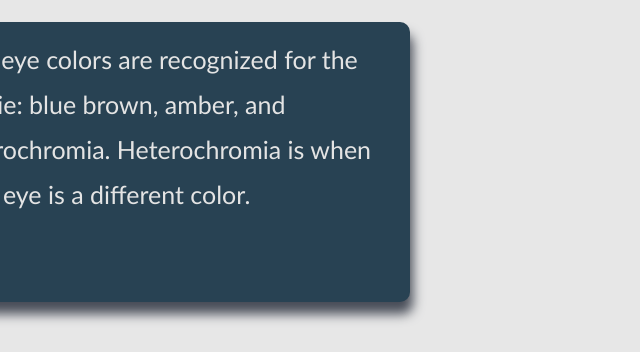
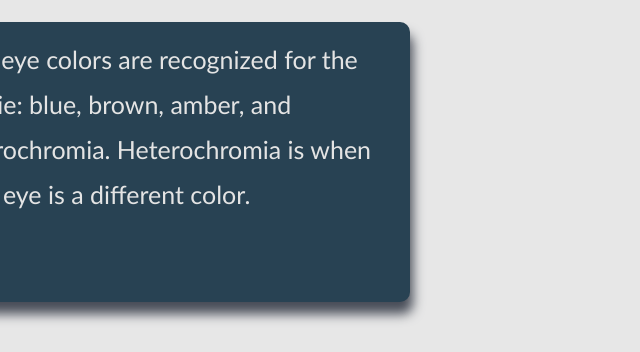
Before and after one commit to eggsonafryingpan/aussieshepherdproject.github.io, a plain HTML site: page appearance.html in a window 1280 px wide. Shown: the part 1138-1490 px from the top of the page, 0-640 px from the left. Drawn offline with Linux system fonts and the light colour scheme.

Commit message:
Update appearance.html

```diff
--- a/appearance.html
+++ b/appearance.html
@@ -40,7 +40,7 @@
                 <button id="heterochromia" onclick="myFunction2(this.id)" class="button2">Hetero<br>chromia</button>
 
                 <div id="image2" class="image2"></div>
-                <p id="text2">Four eye colors are recognized for the Aussie: blue brown, amber, and heterochromia. Heterochromia is when each eye is a different color.</p>
+                <p id="text2">Four eye colors are recognized for the Aussie: blue, brown, amber, and heterochromia. Heterochromia is when each eye is a different color.</p>
             </div>
 
 
```
